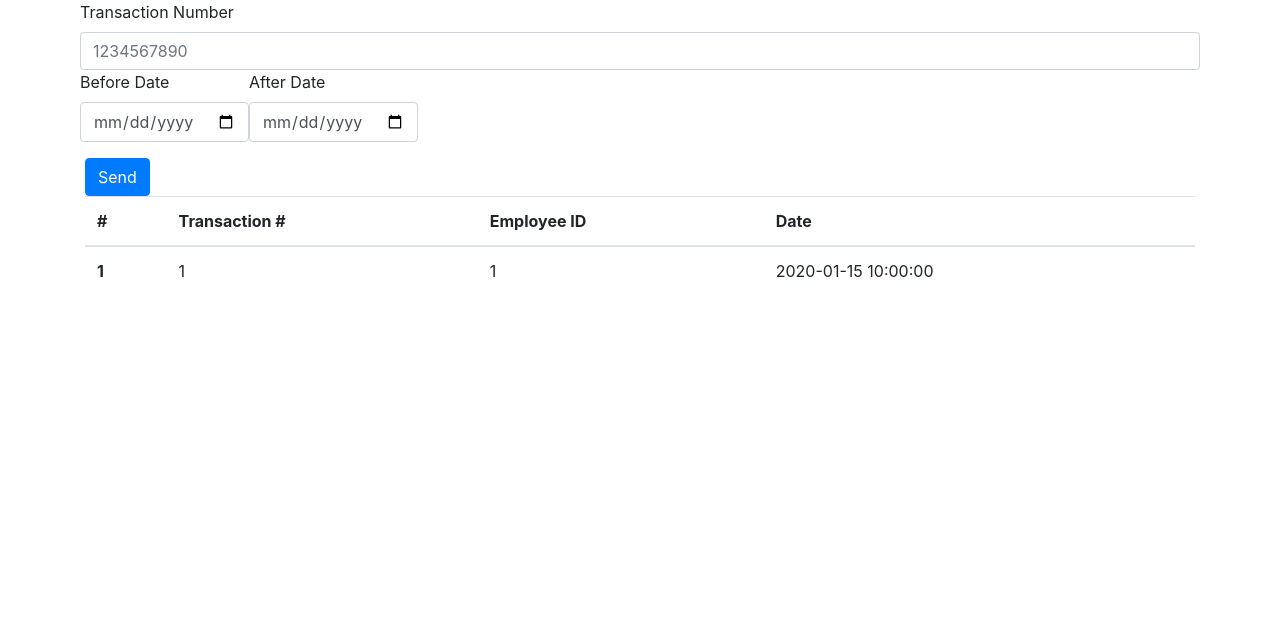
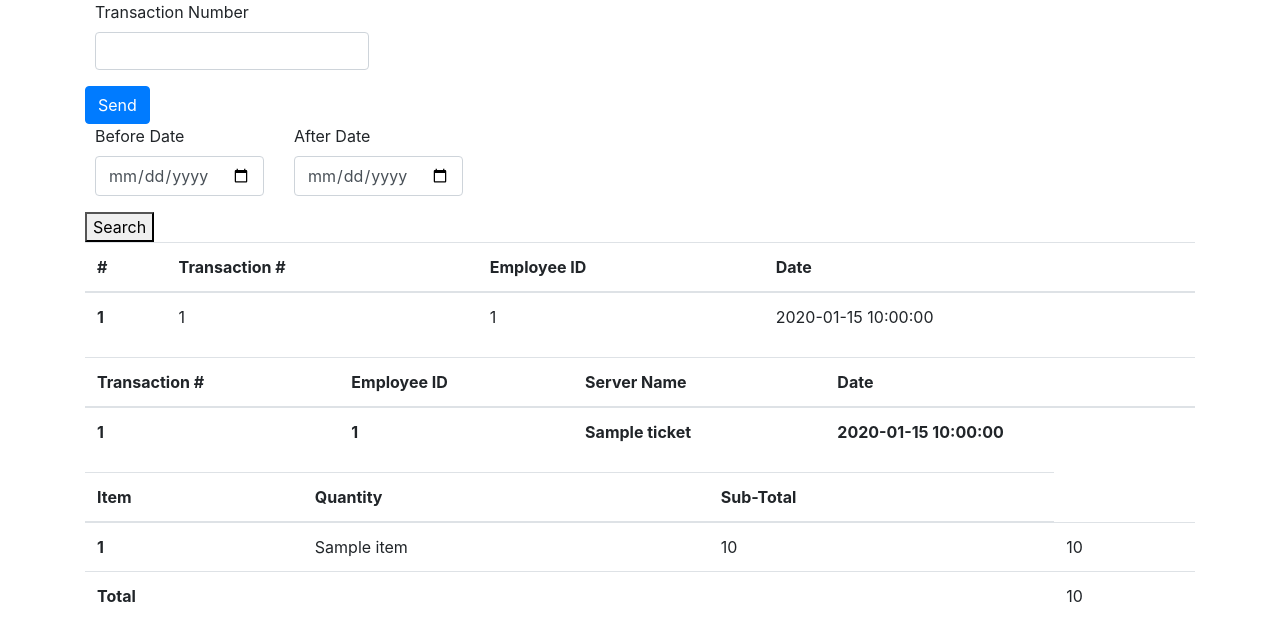
Before and after one commit to McDermottSJ/Databases_Project, a Flask app: template templates/sales.html in a window 1280 px wide. Shown: the part 56-697 px from the top of the page. Run offline with Flask 2, Linux system fonts and the light colour scheme; the template is opened without the code that fills it: most values are stand-ins (such as "Sample title", 1, 10 or a date in 2020); lists and menus that the app fills with data are empty; some libraries are stand-ins or nearby versions.

Commit message:
Added a detailed transaction table

```diff
--- a/main.py
+++ b/main.py
@@ -15,28 +15,44 @@ def home():
 
 @app.route('/sales', methods=['GET', 'POST'])
 def sales():
+    return render_template('sales.html')
+
+@app.route('/lookup', methods=['GET', 'POST'])
+def lookup():
     if request.method == 'POST':
         print(request.form)
         trans_num = request.form.get('transactionNumber')
+        if trans_num:
+            results = {}
+            items = db.query('SELECT *, quantity * price as "sub_total" FROM (select item_name, quantity FROM contains WHERE transaction_number={}) as t1 NATURAL JOIN menu_items'.format(trans_num))
+            if not items.as_dict():
+                return render_template('sales.html', error=True)
+            results['items'] = items.as_dict()
+            name = db.query('SELECT employee_id, concat (first_name, " ", last_name) as server_name FROM employee NATURAL JOIN ticket WHERE transaction_number={}'.format(trans_num))
+            print(name.as_dict())
+            results['server_name'] = name.as_dict()[0]['server_name']
+            results['employee_id'] = name.as_dict()[0]['employee_id']
+            sub_total = db.query('SELECT SUM(sub_total) AS total FROM (SELECT *, quantity * price AS "sub_total" FROM (SELECT item_name, quantity FROM contains WHERE transaction_number={}) as t1 NATURAL JOIN menu_items) as t2'.format(trans_num))
+            results['sub_total'] = sub_total.as_dict()[0]['total']
+            tip = db.query('SELECT tip, transaction_datetime FROM ticket WHERE transaction_number={}'.format(trans_num))
+            results['tip'] = tip.as_dict()[0]['tip']
+            results['date'] = tip.as_dict()[0]['transaction_datetime']
+            results['transaction_number'] = trans_num
+            print(results)
+            return render_template('sales.html', ticket=results)
+        else:
+            return render_template('sales.html', error=True)
+
+@app.route('/search', methods=['GET', 'POST'])
+def search():
+    if request.method == 'POST':
+        print(request.form)
         begin_dt = request.form.get('beforeDate')
         end_dt = request.form.get('endDate')
-        if trans_num:
-            results = transaction_num_search(trans_num)
-            return render_template('sales.html', data=results)
-        elif begin_dt and end_dt:
-            results = transaction_date_search(begin_dt, end_dt)
+        if begin_dt and end_dt:
+            data = db.query('SELECT * FROM ticket WHERE date(transaction_datetime) <= "{}" AND date(transaction_datetime) >= "{}"'.format(end_dt, begin_dt))
+            print(data)
+            results = data.as_dict()
             return render_template('sales.html', data=results)
         else:
-            return render_template('error.html')
-    print("idk wtf happened")
-    return render_template('sales.html')
-
-def transaction_num_search(trans_num):
-    data = db.query('SELECT * FROM ticket WHERE transaction_number={}'.format(trans_num))
-    print(data)
-    return data.as_dict()
-
-def transaction_date_search(begin_dt, end_dt):
-    data = db.query('SELECT * FROM ticket WHERE date(transaction_datetime) <= "{}" AND date(transaction_datetime) >= "{}"'.format(end_dt, begin_dt))
-    print(data)
-    return data.as_dict()
+            return render_template('sales.html', error=True)
--- a/static/styles/main.css
+++ b/static/styles/main.css
@@ -1,3 +1,8 @@
+
+body {
+  background-color: black;
+}
+
 .outline {
     padding: 1.5rem;
     margin-right: 0;
--- a/templates/index.html
+++ b/templates/index.html
@@ -3,24 +3,21 @@
   <head>
     {% block head %}
       <title>
-        {% block title %}
-        {% endblock %}
+          {% block title %}{% endblock %}
       </title>
+      <link type="text/css" rel="stylsheet" href= "{{ url_for('static',filename='styles/main.css') }}"/>
       <link rel="stylesheet" href="https://maxcdn.bootstrapcdn.com/bootstrap/4.0.0/css/bootstrap.min.css" integrity="sha384-Gn5384xqQ1aoWXA+058RXPxPg6fy4IWvTNh0E263XmFcJlSAwiGgFAW/dAiS6JXm" crossorigin="anonymous">
       <script src="https://code.jquery.com/jquery-3.2.1.slim.min.js" integrity="sha384-KJ3o2DKtIkvYIK3UENzmM7KCkRr/rE9/Qpg6aAZGJwFDMVNA/GpGFF93hXpG5KkN" crossorigin="anonymous"></script>
       <script src="https://cdnjs.cloudflare.com/ajax/libs/popper.js/1.12.9/umd/popper.min.js" integrity="sha384-ApNbgh9B+Y1QKtv3Rn7W3mgPxhU9K/ScQsAP7hUibX39j7fakFPskvXusvfa0b4Q" crossorigin="anonymous"></script>
       <script src="https://maxcdn.bootstrapcdn.com/bootstrap/4.0.0/js/bootstrap.min.js" integrity="sha384-JZR6Spejh4U02d8jOt6vLEHfe/JQGiRRSQQxSfFWpi1MquVdAyjUar5+76PVCmYl" crossorigin="anonymous"></script>
-    <link rel="stylsheet" type="text/css" href= "{{ url_for('static',filename='styles/main.css') }}">
     {% endblock %}
   </head>
   <body>
-
     <nav class="navbar navbar-expand-lg navbar-light bg-light">
       <a class="navbar-brand">The Restaurant</a>
       <button class="navbar-toggler" type="button" data-toggle="collapse" data-target="#navbarSupportedContent" aria-controls="navbarSupportedContent" aria-expanded="false" aria-label="Toggle navigation">
         <span class="navbar-toggler-icon"></span>
       </button>
-
       <div class="collapse navbar-collapse" id="navbarSupportedContent">
         <ul class="navbar-nav mr-auto">
           <li class="nav-item">
@@ -38,9 +35,7 @@
        </div>
     </nav>
     <div id="content">
-    {% block content %}
-    {% endblock %}
+        {% block content %}{% endblock %}
     </div>
-
   </body>
 </html>
--- a/templates/sales.html
+++ b/templates/sales.html
@@ -9,23 +9,37 @@
 {% block content %}
 <div class="container">
   <div class="outline">
-    <form action="{{  url_for('sales') }}", method="post"
-    <div class="form-row"
-    <div class="form-group">
-      <label for="transactionNumber">Transaction Number</label>
-      <input type="text" class="form-control" name="transactionNumber" placeholder="1234567890">
-    </div>
+    <form action="{{  url_for('lookup') }}", method="post">
       <div class="form-row">
         <div class="form-group">
+          <div class="col">
+            <label for="transactionNumber">Transaction Number</label>
+            <input type="text" class="form-control" name="transactionNumber" placeholder="">
+          </div>
+        </div>
+      </div>
+      <button type="submit" class="btn btn-primary">Send </button>
+    </form>
+  </div>
+</div>
+<div class="container">
+  <div class="outline">
+    <form action="{{  url_for('search') }}" method="post">
+      <div class="form-row">
+        <div class="form-group">
+          <div class="col">
             <label for="beforeDate">Before Date</label>
             <input type="date" class="form-control" name="beforeDate">
           </div>
+        </div>
         <div class="form-group">
+          <div class="col">
             <label for="afterDate">After Date</label>
             <input type="date" class="form-control" name="endDate">
           </div>
         </div>
-  <button type="submit" class="btn btn-primary">Send </button>
+      </div>
+      <button type="submit" name="btn btn-primary">Search</button>
     </form>
   </div>
 </div>
@@ -51,4 +65,52 @@
     </table>
   </div>
 {% endif %}
+{% if ticket %}
+<div class="container">
+  <table class="table">
+    <thead>
+      <tr>
+        <th scope="col">Transaction #</th>
+        <th scope="col"> Employee ID</th>
+        <th scope="col">Server Name</th>
+        <th scope="col">Date</th>
+      </tr>
+    </thead>
+    <th scope="row"> {{ ticket.transaction_number  }}</th>
+    <th scope="row"> {{ ticket.employee_id }}</th>
+    <th scope="row"> {{ ticket.server_name }}</th>
+    <th scope="row"> {{ ticket.date }}</th>
+  </table>
+  <table class="table">
+    <thead>
+      <tr>
+        <th scope="col">Item</th>
+        <th scope="col">Quantity</th>
+        <th scope="col">Sub-Total</th>
+      </tr>
+    </thead>
+    {% for item in ticket['items'] %}
+    <tr>
+      <th scope="row">{{ loop.index }}</th>
+      <td>{{ item.item_name}}</td>
+      <td>{{ item.quantity }}</td>
+      <td>{{ item.sub_total}}</td>
+    </tr>
+    {% endfor %}
+    <tr>
+      <th scope="row"> Total</th>
+      <td></td>
+      <td></td>
+      <td> {{ ticket.sub_total}}</td>
+    </tr>
+  </table>
+</div>
+{% endif %}
+{% if error %}
+  <div class="container">
+    <div class="alert alert-danger">
+      <strong>Error!</strong> Your query did not match any results :[
+    </div>
+  </div>
+{% endif %}
 {% endblock %}
```
Lines whose indentation alone changed are shown as unchanged.
